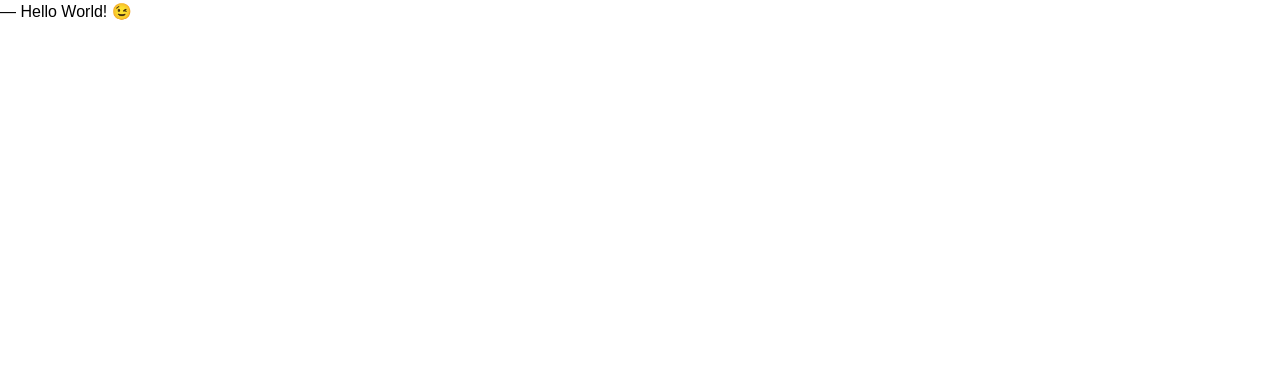
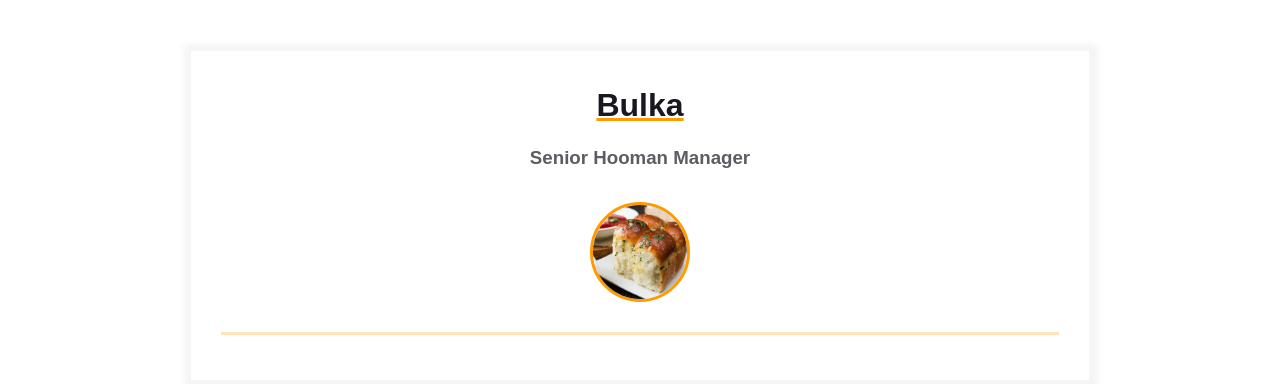
Before and after one commit to NotDeCoder/homepage, a plain HTML site: page index.html in a window 1280 px wide. Drawn offline with Linux system fonts and the light colour scheme.

Commit message:
Added primary content template and assets directory

```diff
--- a/index.html
+++ b/index.html
@@ -7,6 +7,25 @@
       <title>Résumé</title>
    </head>
    <body>
-    ― Hello World! &#x1F609;
+      <main>
+         <div class="resume">
+            <div class="container">
+               <div class="resume__block">
+                  <h1 class="contact-info__header">Bulka</h1>
+                  <h3 class="contact-info__sub-header">Senior Hooman Manager</h3>
+
+                  <div class="contact_info_container fh">
+                     <div class="contact-info__block"></div>
+
+                     <div class="contact-info__block contact-info__block--center">
+                        <img class="contact-info__avatar" src="assets/pampushki.jpg" alt="Avatar">
+                     </div>
+
+                     <div class="contact-info__block"></div>
+                  </div>
+               </div>
+            </div>
+         </div>
+      </main>
    </body>
 </html>
```
Also changed, not shown: assets/pampushki.jpg (added). Lines whose indentation alone changed are shown as unchanged.
